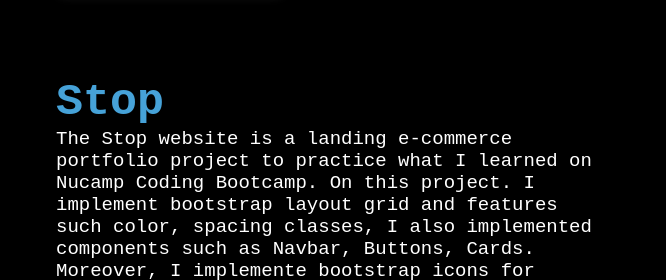
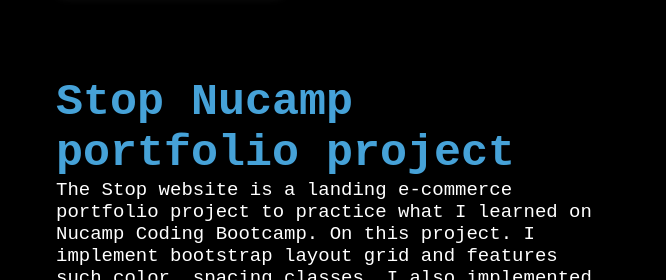
Before and after one commit to redmejia/redmejia.github.io, a website: page index.html in a window 1280 px wide. Shown: the part 2574-2854 px from the top of the page, 614-1280 px from the left. Drawn offline with Linux system fonts and the light colour scheme.

Commit message:
project name description

```diff
--- a/index.html
+++ b/index.html
@@ -224,7 +224,7 @@
                 </div>
             </div>
             <div class="col-1-of-2">
-                <p class="card-box__project--title strong-med-title">Stop</p>
+                <p class="card-box__project--title strong-med-title">Stop Nucamp portfolio project</p>
                 <p class="card-box__project--description text-paragraph">
                     The Stop website is a landing e-commerce portfolio project to practice what I learned on Nucamp
                     Coding Bootcamp. On this project. I implement bootstrap layout grid and features such color, spacing
```
